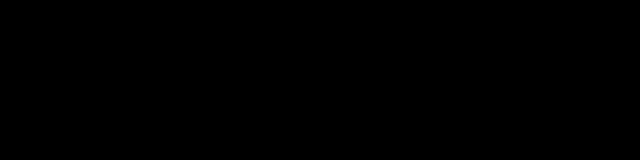
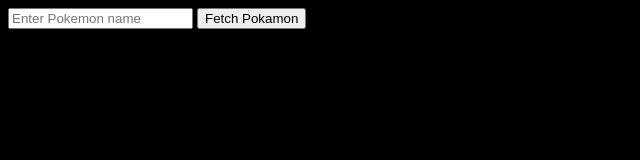
Before and after one commit to Aisheair/brocode-js-3, a plain HTML site: page index.html in a window 1280 px wide. Shown: the whole page, without its empty margins (0-640 px from the left). Drawn offline with Linux system fonts and the light colour scheme.

Commit message:
fetch API

```diff
--- /dev/null
+++ b/fetchAPI.js
@@ -0,0 +1,40 @@
+// fetch = Function used for making HTTP request to fetch resources.
+//         (JSON style data, image, files)
+//         Simplifies asynchronous data fenching in Javascript and
+//         used for interacing with API's to retrieve and send
+//         data asynchronous over the web.
+//         fetch(url, {options})
+
+
+// fetch("https://pokeapi.co/api/v2/pokemon/pikachu")
+//     .then(Response => {
+//         if (!Response.ok) {
+//             throw new Error("Could not fetch resourse")
+//         }
+//         return Response.json();
+//     })
+//     .then(data => console.log(data.id))
+//     .catch(error => console.log(error))
+
+async function fetchData() {
+    try{
+
+        const pokemonName = document.getElementById("pokemonName").value.toLowerCase();
+
+        const response = await fetch(`https://pokeapi.co/api/v2/pokemon/${pokemonName}`)
+
+        if(!response.ok){
+            throw new Error("Could not fetch resourse")
+        }
+        const data = await response.json();
+        const PokemonSprite = data.sprites.front_default;
+        const imgElement = document.getElementById("pokemonSprit");
+
+        imgElement.src = PokemonSprite;
+        imgElement.style.display = "block"
+    }
+    catch(error){
+        console.log(error);
+
+    }
+}
--- a/index.html
+++ b/index.html
@@ -7,7 +7,11 @@
     <link rel="stylesheet" href="style.css">
 </head>
 <body>
+    <input type="text" id="pokemonName" placeholder="Enter Pokemon name">
+    <button onclick="fetchData()">Fetch Pokamon</button><br>
 
-<script src="json.js"></script>
+    <img src="" alt = "Pokemon Sprite" id = "pokemonSprit" style="display: none;">
+
+<script src="fetchAPI.js"></script>
 </body>
 </html>
```
